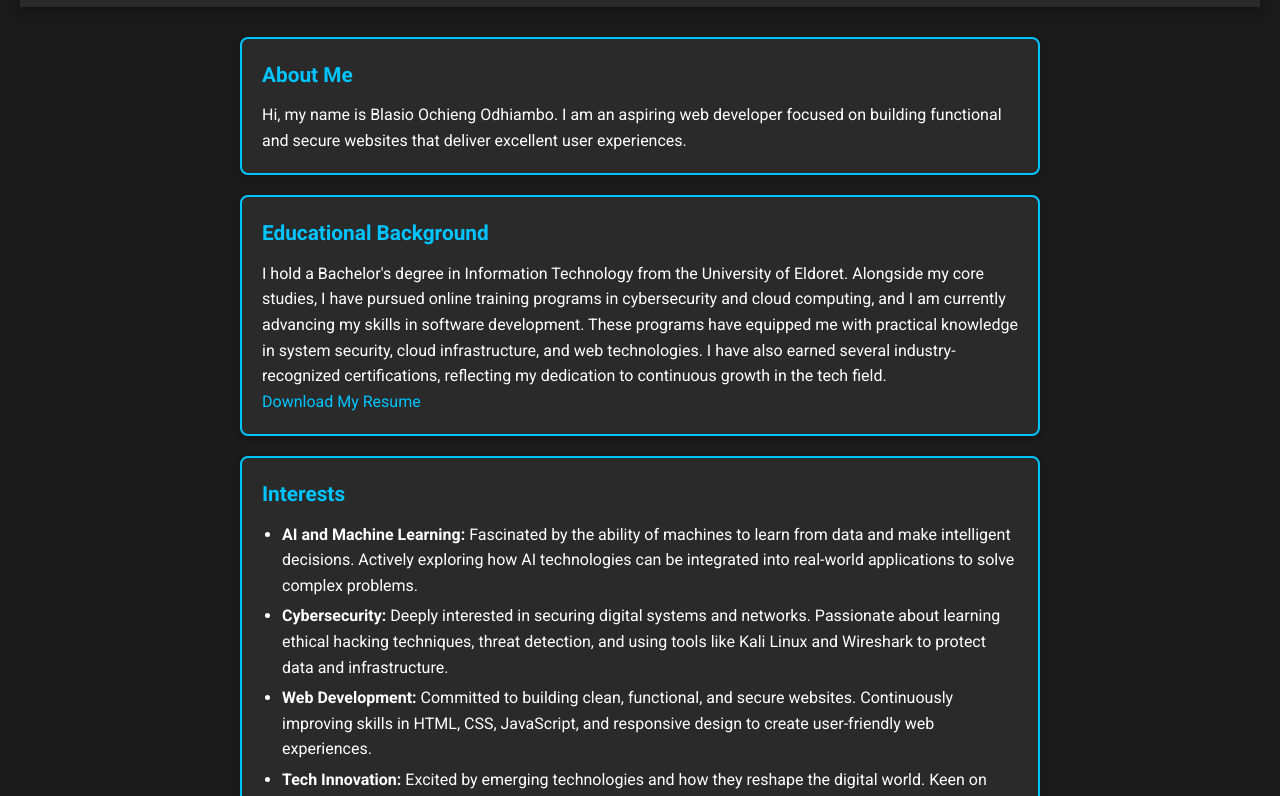
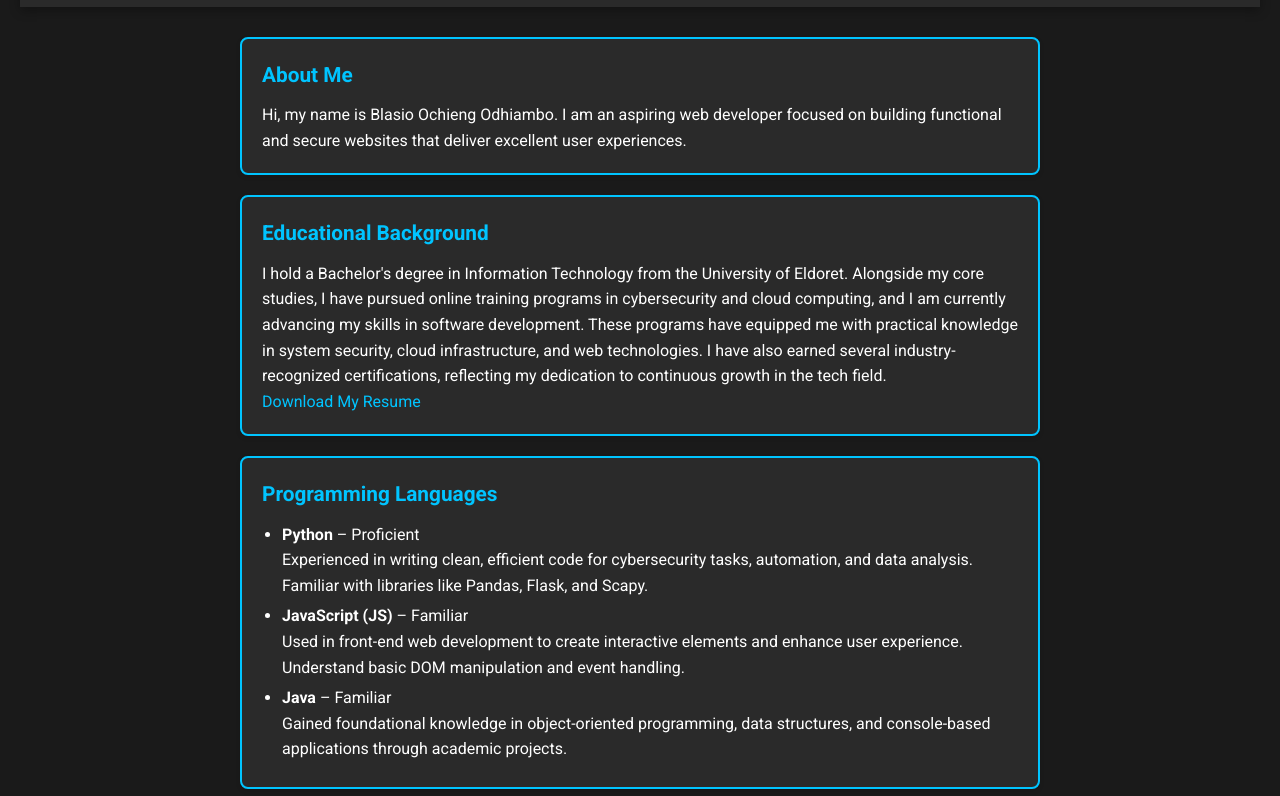
Before and after one commit to Bblasio/My-Portfolio, a plain HTML site: page index.html in a window 1280 px wide. Shown: the part 117-913 px from the top of the page. Drawn offline with Linux system fonts and the light colour scheme.

```diff
--- a/index.html
+++ b/index.html
@@ -28,6 +28,24 @@
     <p>I hold a Bachelor's degree in Information Technology from the University of Eldoret. Alongside my core studies, I have pursued online training programs in cybersecurity and cloud computing, and I am currently advancing my skills in software development. These programs have equipped me with practical knowledge in system security, cloud infrastructure, and web technologies. I have also earned several industry-recognized certifications, reflecting my dedication to continuous growth in the tech field.</p>
     <p><a href="resources/resume.pdf" download>Download My Resume</a></p>
 </section>
+<section id="languages">
+  <h2>Programming Languages</h2>
+  <ul>
+    <li>
+      <strong>Python</strong> – Proficient<br>
+      Experienced in writing clean, efficient code for cybersecurity tasks, automation, and data analysis. Familiar with libraries like Pandas, Flask, and Scapy.
+    </li>
+    <li>
+      <strong>JavaScript (JS)</strong> – Familiar<br>
+      Used in front-end web development to create interactive elements and enhance user experience. Understand basic DOM manipulation and event handling.
+    </li>
+    <li>
+      <strong>Java</strong> – Familiar<br>
+      Gained foundational knowledge in object-oriented programming, data structures, and console-based applications through academic projects.
+    </li>
+  </ul>
+</section>
+
 
 
        <section id="interests">
```
Also changed, not shown: Style.css (line endings or trailing spaces).
